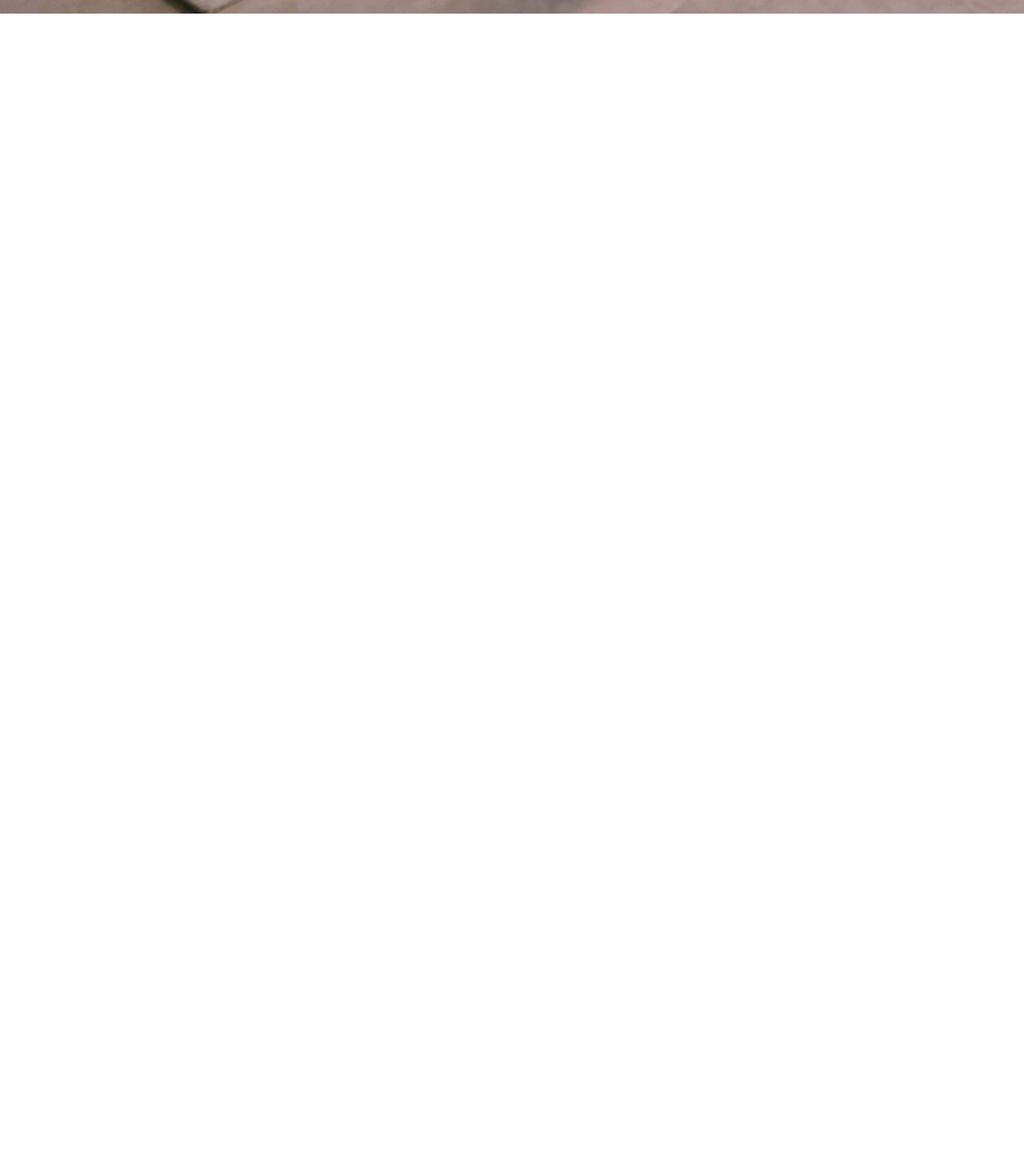
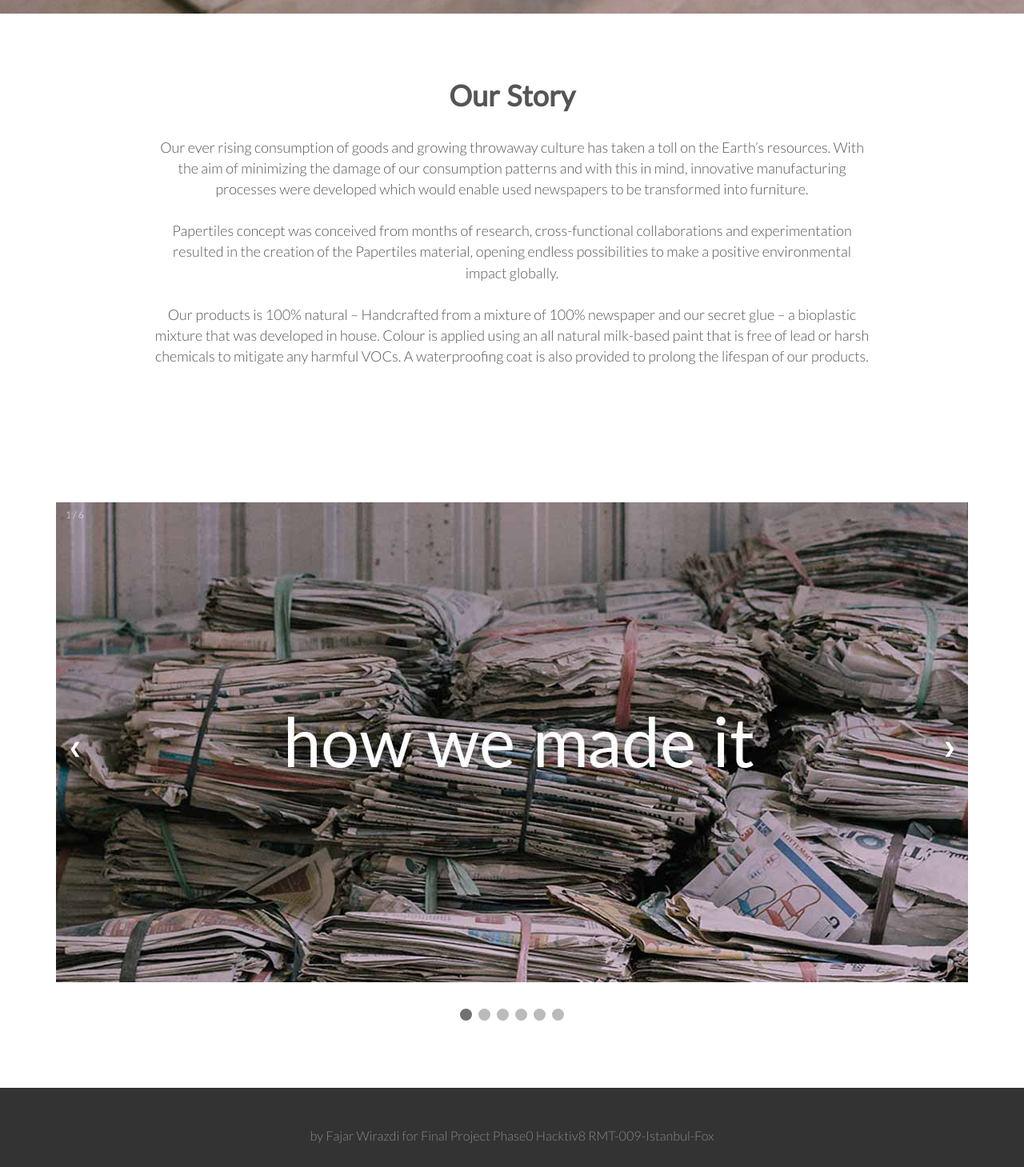
Before and after one commit to gondhes/gondhes.github.io, a plain HTML site: page index.html in a window 1280 px wide. Shown: the part 783-2242 px from the top of the page at 80% size. Before the commit the page ends 800 px from the top, so only its background shows below. Drawn offline with Linux system fonts and the light colour scheme.

Commit message:
final update

```diff
--- a/index.html
+++ b/index.html
@@ -1,18 +1,18 @@
 <!DOCTYPE html>
 <html>
     <head>
-        <link href="/style.css" rel="stylesheet" type="text/css">
+        <link href="style.css" rel="stylesheet" type="text/css">
         <link href="https://fonts.googleapis.com/css?family=Lato:100,300,400,300italic" rel="stylesheet" type="text/css">
+        <meta name="theme-color" content="#ffffff">
         <title>Papertiles</title>
-
-        <meta name="theme-color" content="#ffffff">
-
     </head>
     <body>
         <header>
             <nav>
                 <div class="row">
-                    <img src="img/Logo.png" alt="Papertiles Logo" class="logo">
+                    <div class="logo-row">
+                        <img src="img/Logo.png" alt="Papertiles Logo" class="logo">
+                    </div>
                 </div>
             </nav>
             <div class="text-box">
@@ -22,5 +22,79 @@
                 </h1>
             </div>
         </header>
+
+        <section class="section-about">
+            <div class="row">
+                <h2>Our Story</h2>
+                <p class="long-copy">
+                    Our ever rising consumption of goods and growing throwaway culture has taken a toll on the Earth’s resources. With the aim of minimizing the damage of our consumption patterns and with this in mind, innovative manufacturing processes were developed which would enable used newspapers to be transformed into furniture.<br>
+                    <br>
+                    Papertiles concept was conceived from months of research, cross-functional collaborations and experimentation resulted in the creation of the Papertiles material, opening endless possibilities to make a positive environmental impact globally.<br>
+                    <br>
+                    Our products is 100% natural – Handcrafted from a mixture of 100% newspaper and our secret glue – a bioplastic mixture that was developed in house. Colour is applied using an all natural milk-based paint that is free of lead or harsh chemicals to mitigate any harmful VOCs. A waterproofing coat is also provided to prolong the lifespan of our products. <br>
+                </p>
+            </div>
+        </section>
+
+        <section>
+            <div class="section-slideshow">
+                <div class="slide">
+                    <div class="numbertext">1 / 6</div>
+                    <img src="img/slide1.jpg" style="width:100%">
+                    <div class="text"></div>
+                </div>
+
+                <div class="slide">
+                    <div class="numbertext">2 / 6</div>
+                    <img src="img/slide2.jpg" style="width:100%">
+                    <div class="text">We shredded the newspapers</div>
+                </div>
+
+                <div class="slide">
+                    <div class="numbertext">3 / 6</div>
+                    <img src="img/slide3.jpg" style="width:100%">
+                    <div class="text">Then make it into papper porridge</div>
+                </div>
+                <div class="slide">
+                    <div class="numbertext">4 / 6</div>
+                    <img src="img/slide4.jpg" style="width:100%">
+                    <div class="text">Add the glue and we pressed it down into shapes</div>
+                </div>
+
+                <div class="slide">
+                    <div class="numbertext">5 / 6</div>
+                    <img src="img/slide5.jpg" style="width:100%">
+                    <div class="text">Paint it for final touch and let it dry</div>
+                </div>
+
+                <div class="slide">
+                    <div class="numbertext">6 / 6</div>
+                    <img src="img/slide6.jpg" style="width:100%">
+                    <div class="text">These are the final products</div>
+                </div>
+
+                <a class="prev" onclick="plusSlides(-1)">&#10094;</a>
+                <a class="next" onclick="plusSlides(1)">&#10095;</a>
+            </div>
+            <br>
+
+            <div style="text-align:center">
+                    <span class="dot" onclick="currentSlide(1)"></span>
+                    <span class="dot" onclick="currentSlide(2)"></span>
+                    <span class="dot" onclick="currentSlide(3)"></span>
+                    <span class="dot" onclick="currentSlide(4)"></span>
+                    <span class="dot" onclick="currentSlide(5)"></span>
+                    <span class="dot" onclick="currentSlide(6)"></span>
+            </div>
+        </section>
+
+        <footer>
+            <div class="row">
+                <p>
+                    by Fajar Wirazdi for Final Project Phase0 Hacktiv8 RMT-009-Istanbul-Fox
+                </p>
+            </div>
+        </footer>
+        <script src="script.js"></script>
     </body>
 </html>
--- a/script.js
+++ b/script.js
@@ -0,0 +1,26 @@
+var indexSlide = 1;
+imgSlides(indexSlide);
+
+function plusSlides(n) {
+  imgSlides(indexSlide += n)
+}
+
+function currentSlide(n) {
+  imgSlides(indexSlide = n)
+}
+
+function imgSlides(n) {
+  var i;
+  var slides = document.getElementsByClassName("slide")
+  var dots = document.getElementsByClassName("dot")
+  if (n > slides.length) {indexSlide = 1}
+  if (n < 1) {indexSlide = slides.length}
+  for (i = 0; i < slides.length; i++) {
+      slides[i].style.display = "none"
+  }
+  for (i = 0; i < dots.length; i++) {
+      dots[i].className = dots[i].className.replace(" active", "")
+  }
+  slides[indexSlide-1].style.display = "block"
+  dots[indexSlide-1].className += " active"
+}
--- a/style.css
+++ b/style.css
@@ -14,7 +14,7 @@ html {
 }
 
 .row {
-    max-width: 1140px;
+    width: 100%;;
     margin: 0 auto;
 }
 
@@ -25,8 +25,7 @@ section {
 /* ----- HEADING ----- */
 
 h1,
-h2,
-h3 {
+h2, {
     font-weight: 300;
     letter-spacing: 1px;
 }
@@ -47,11 +46,6 @@ h2 {
 }
 
 
-h3 {
-    font-size: 110%;
-    margin-bottom: 15px;
-}
-
 /* ----- PARAGRAPHS ----- */
 
 .long-copy {
@@ -71,43 +65,32 @@ header {
     background-image: url(img/banner.jpg);
     background-size: cover;
     background-position: center;
+    background-attachment: fixed;
     height: 100vh;
 }
 
 .text-box {
     position: absolute;
-    width: 1140px;
+    width: 100%;
+    justify-content: center;
+    align-items: center;
+    text-align: center;
+    color: #fff;
     top: 50%;
     left: 50%;
     transform: translate(-50%, -50%);
 }
 
-.logo {
+.logo-row {
     height: 75px;
-    width: auto;
-    float: left;
-    margin-top: 35px;
+    margin: 0 auto;
+    text-align: center;
 }
 
-.main-nav {
-    margin-top: 25px;
-    float: right;
-    list-style: none;
-}
-
-.main-nav li {
-    display: inline-block;
-    margin-left: 40px;
-}
-
-.main-nav li a {
-    padding: 8px 0;
-    color: #555;
-    text-decoration: none;
-    font-size: 90%;
-    font-weight: 400;
-    border-bottom: 2px solid transparent;
-    transition: border-bottom 0.2s;
+.logo {
+    height: 100%;
+    width: auto;
+    margin-top: 35px;
 }
 
 
@@ -117,6 +100,83 @@ header {
 
 .section-about .long-copy {
     margin-bottom: 10px;
+}
+
+/* ------------------------------------------------ */
+/* SLIDES */
+/* ------------------------------------------------ */
+
+/* * {box-sizing:border-box} */
+
+.section-slideshow {
+  max-width: 1140px;
+  position: relative;
+  margin: auto;
+}
+
+.slide {
+  display: none;
+}
+
+.prev,
+.next {
+  cursor: pointer;
+  position: absolute;
+  top: 50%;
+  width: auto;
+  margin-top: -22px;
+  padding: 16px;
+  color: white;
+  font-weight: bold;
+  font-size: 18px;
+  transition: 0.6s ease;
+  border-radius: 0 3px 3px 0;
+  user-select: none;
+}
+
+.next {
+  right: 0;
+  border-radius: 3px 0 0 3px;
+}
+
+.prev:hover,
+.next:hover {
+  background-color: rgba(0,0,0,0.8);
+}
+
+.text {
+  color: #f2f2f2;
+  font-size: 25px;
+  font-weight: bold;
+  padding: 8px 12px;
+  position: absolute;
+  bottom: 8px;
+  width: 100%;
+  text-align: center;
+}
+
+.numbertext {
+  color: #f2f2f2;
+  font-size: 12px;
+  padding: 8px 12px;
+  position: absolute;
+  top: 0;
+}
+
+.dot {
+  cursor: pointer;
+  height: 15px;
+  width: 15px;
+  margin: 0 2px;
+  background-color: #bbb;
+  border-radius: 50%;
+  display: inline-block;
+  transition: background-color 0.6s ease;
+}
+
+.active,
+.dot:hover {
+  background-color: #717171;
 }
 
 
@@ -136,87 +196,3 @@ footer p {
     font-size: 90%;
     margin-top: 20px
 }
-
-
-
-
-
-
-/*
-* {
-    margin: 0;
-    padding: 0;
-    box-sizing: border-box;
-}
-
-html {
-    background-color: #fff;
-    color: #555 ;
-    font-family: 'Lato', 'Arial', sans-serif;
-    font-weight: 300;
-    font-size: 20px;
-}
-
-header {
-    background-image: url(img/banner.jpg);
-    background-size: cover;
-    background-position: center;
-    background-attachment: fixed;
-    height: 100vh;
-}
-
-.text-box {
-    position: absolute;
-    width: 100%;
-    height: 100%;
-    justify-content: center;
-    align-items: center;
-    text-align: center;
-    color: #fff;
-    font-size: 31px;
-}
-
-.logo {
-    height: 75px;
-    width: auto;
-    float: center;
-    margin-top: 35px;
-}
-
-.row {
-    max-width: 1140px;
-    margin: 0 auto;
-}
-
-section {
-    padding: 80px 0;
-}
-
-h1,
-h2,
-h3 {
-    font-weight: 300;
-    letter-spacing: 1px;
-}
-
-h1 {
-    margin-top: 0;
-    margin-bottom: 20px;
-    text-transform: uppercase;
-    font-size: 250%;
-    word-spacing: 4px;
-
-}
-
-h2 {
-    font-size: 180%;
-    word-spacing: 2px;
-    text-align: center;
-    margin-bottom: 30px;
-}
-
-
-h3 {
-    font-size: 110%;
-    margin-bottom: 15px;
-} */
```
Also changed, not shown: img/slide1.jpg (added), img/slide2.jpg (added), img/slide3.jpg (added), img/slide4.jpg (added), img/slide5.jpg (added), img/slide6.jpg (added).
